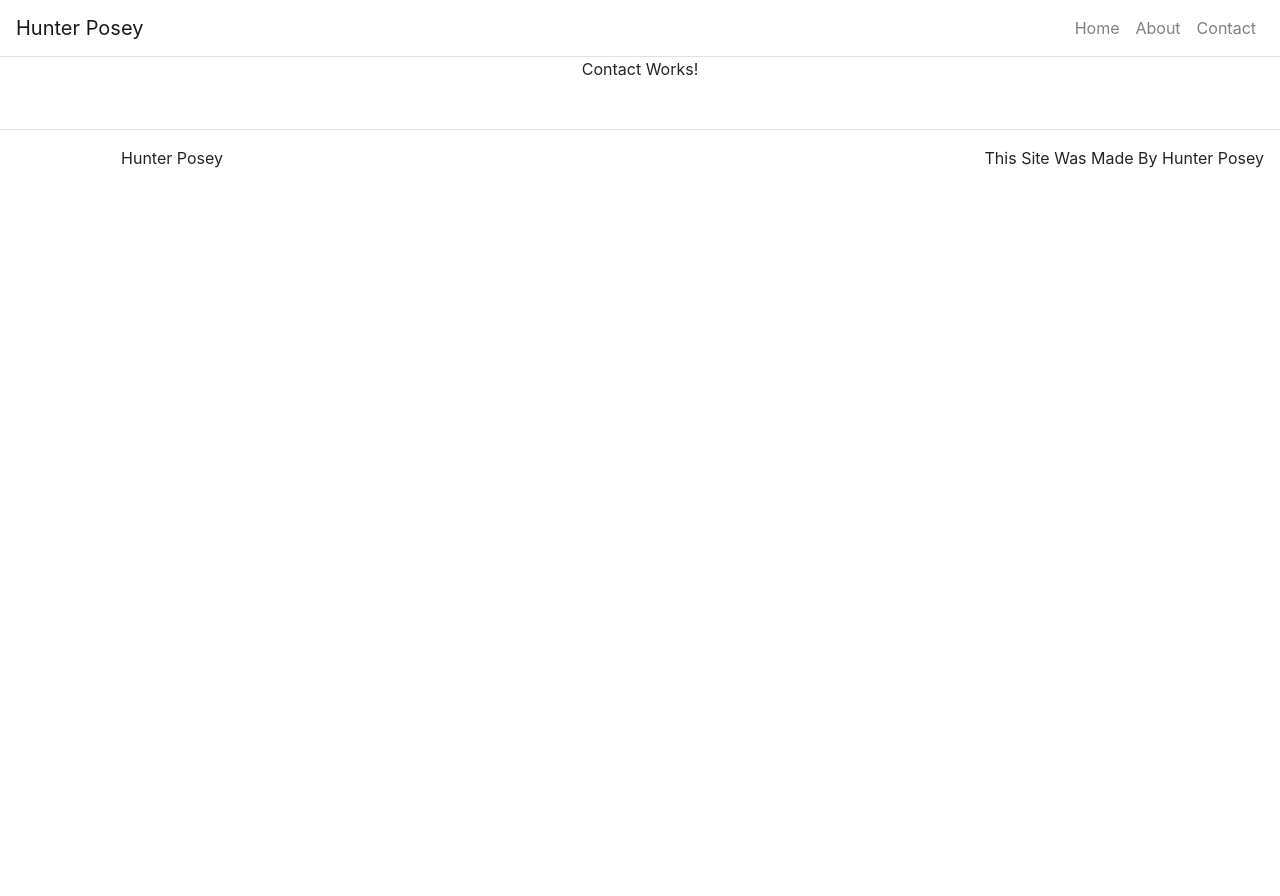
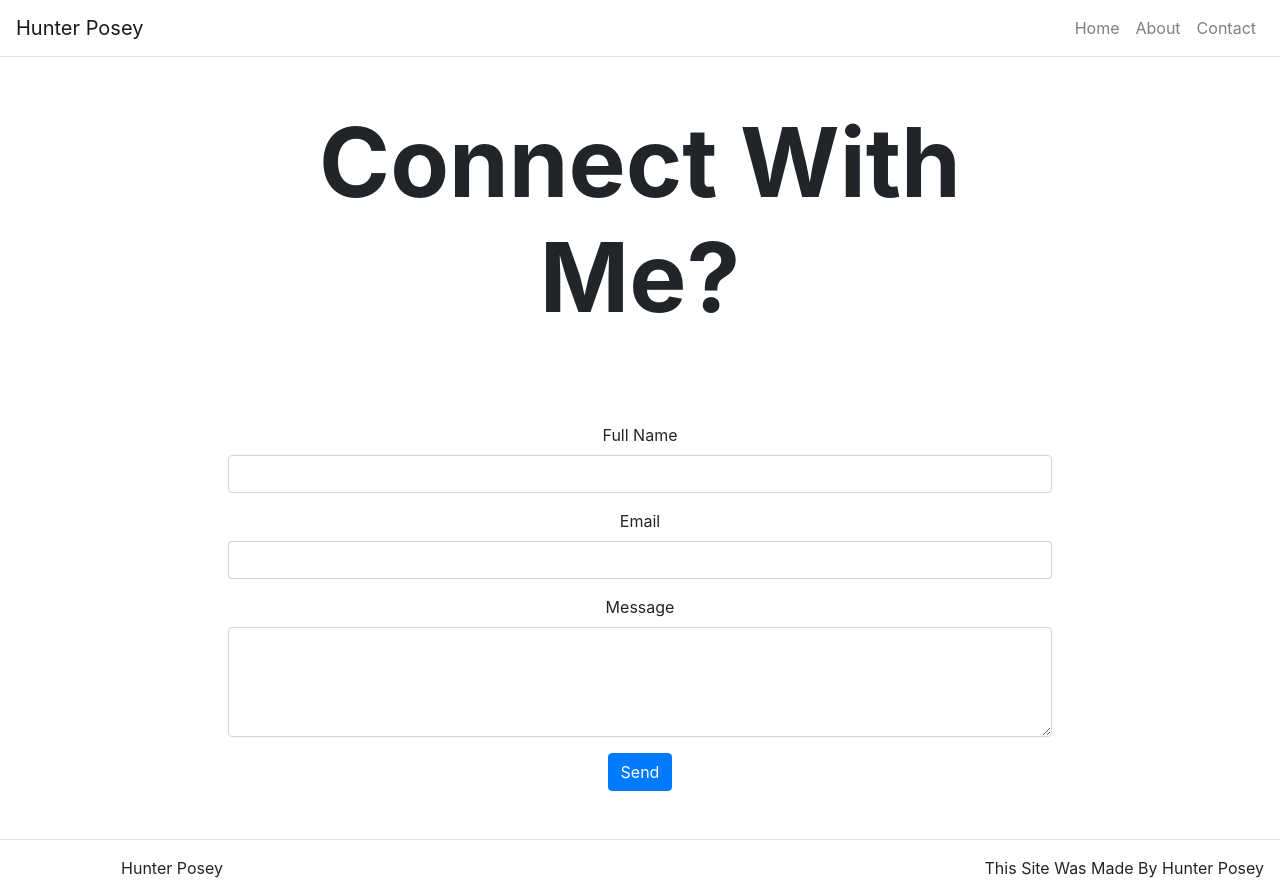
Before and after one commit to ihposey12/Portfolio, a React (Create React App) app: page /contact in a window 1280 px wide. Before the commit the page ends 800 px from the top, so only its background shows below. Built offline with nearby package versions, Linux system fonts and the light colour scheme.

Commit message:
added contact page, form, button.

```diff
--- a/package.json
+++ b/package.json
@@ -6,6 +6,7 @@
     "@testing-library/jest-dom": "^5.11.4",
     "@testing-library/react": "^11.1.0",
     "@testing-library/user-event": "^12.1.10",
+    "axios": "^0.21.1",
     "bootstrap": "^4.6.0",
     "react": "^17.0.2",
     "react-bootstrap": "^1.5.2",
--- a/src/index.css
+++ b/src/index.css
@@ -23,3 +23,13 @@
     font-size: 16px;
     margin: 0px;
 }
+
+.success-msg {
+    color: #57a773;
+    padding: 10px 15px;
+}
+
+.err-msg {
+    color: #ee6352;
+    padding: 10px 15px;
+}
--- a/src/pages/Contact.js
+++ b/src/pages/Contact.js
@@ -1,9 +1,71 @@
 import React from 'react'
+import Content from '../components/Content'
+import Hero from '../components/Hero'
+import Form from 'react-bootstrap/Form'
+import Button from 'react-bootstrap/Button'
 
-const Contact = (props) => {
-    return(
-        <p>Contact Works!</p>
-    )
+class Contact extends React.Component {
+    constructor(props) {
+        super(props)
+        this.state = {
+            name: '',
+            email: '',
+            message: '',
+            disabled: false,
+            emailSent: null
+        }
+    }
+
+    handleChange = (e) => {
+        const target = e.target
+        const value = target.type === 'checkbox' ? target.checked : target.value
+        const name = target.name
+
+        this.setState({
+            [name]: value
+        })
+    }
+
+    handleSubmit = (e) => {
+        e.preventDefault()
+        this.setState({
+            disabled: true,
+            emailSent: false
+        })
+    }
+
+    render() {
+        return(
+            <div>
+                <Hero title={this.props.title} />
+                <Content>
+                    <Form onSubmit={this.handleSubmit}>
+                        <Form.Group>
+                            <Form.Label htmlFor='full-name'>Full Name</Form.Label>
+                            <Form.Control id='fullname' name='name' type='text' value={this.state.name} onChange={this.handleChange} />
+                        </Form.Group>
+
+                        <Form.Group>
+                            <Form.Label htmlFor='email'>Email</Form.Label>
+                            <Form.Control id='email' name='email' type='email' value={this.state.email} onChange={this.handleChange} />
+                        </Form.Group>
+
+                        <Form.Group>
+                            <Form.Label htmlFor='message'>Message</Form.Label>
+                            <Form.Control id='message' name='message' as='textarea' rows='4' value={this.state.message} onChange={this.handleChange} />
+                        </Form.Group>
+
+                        <Button className='d-inline-block' variant='primary' type='submit' disable={this.state.disabled}>
+                            Send
+                        </Button>
+
+                        {this.state.emailSent === true && <p className='d-inline success-msg'>Email Sent</p>}
+                        {this.state.emailSent === false && <p className='d-inline err-msg'>Email Not Sent</p>}
+                    </Form>
+                </Content>
+            </div>
+        )
+    }
 }
 
 export default Contact
```
Also changed, not shown: 2 other files (tests, documents, lock files or other folders).
